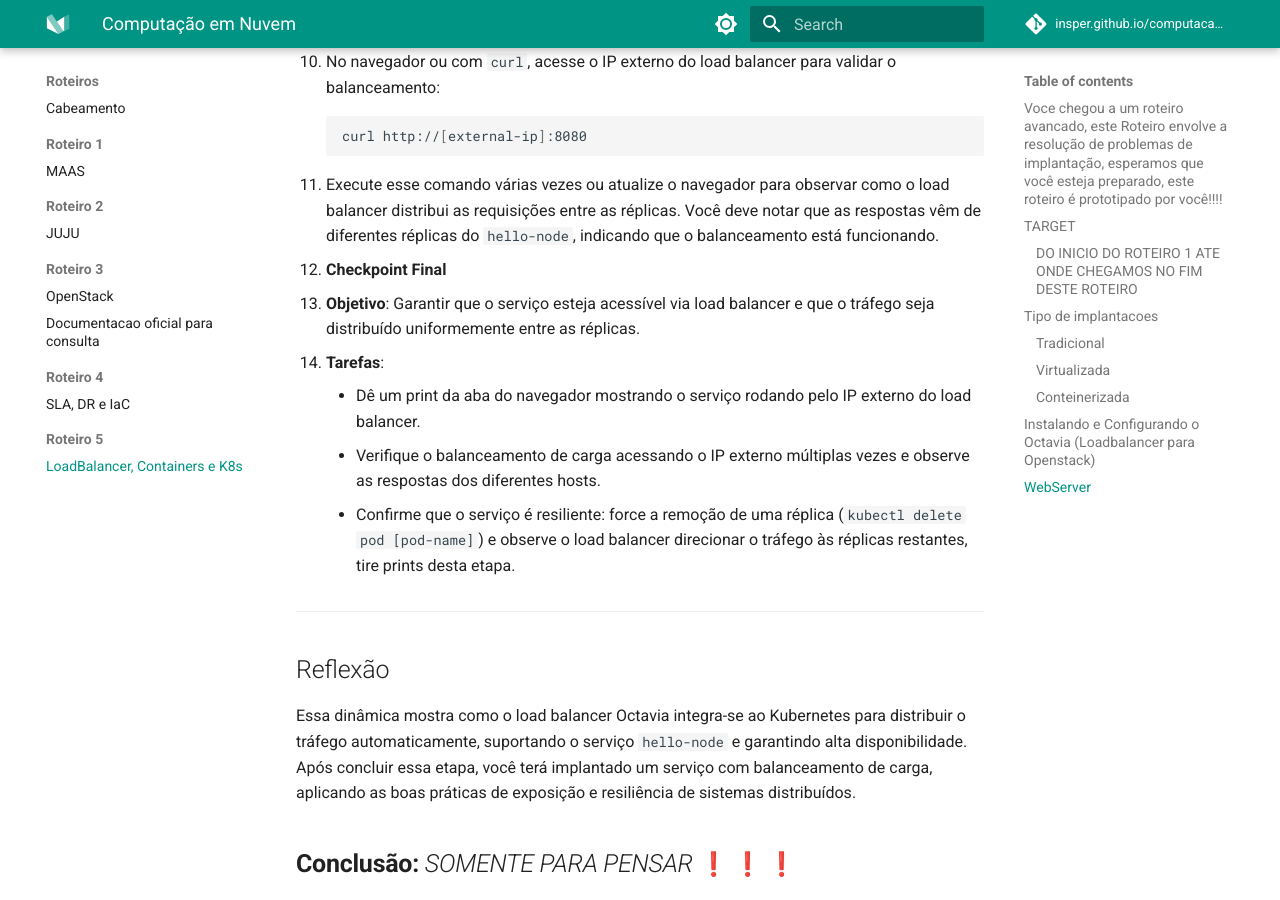
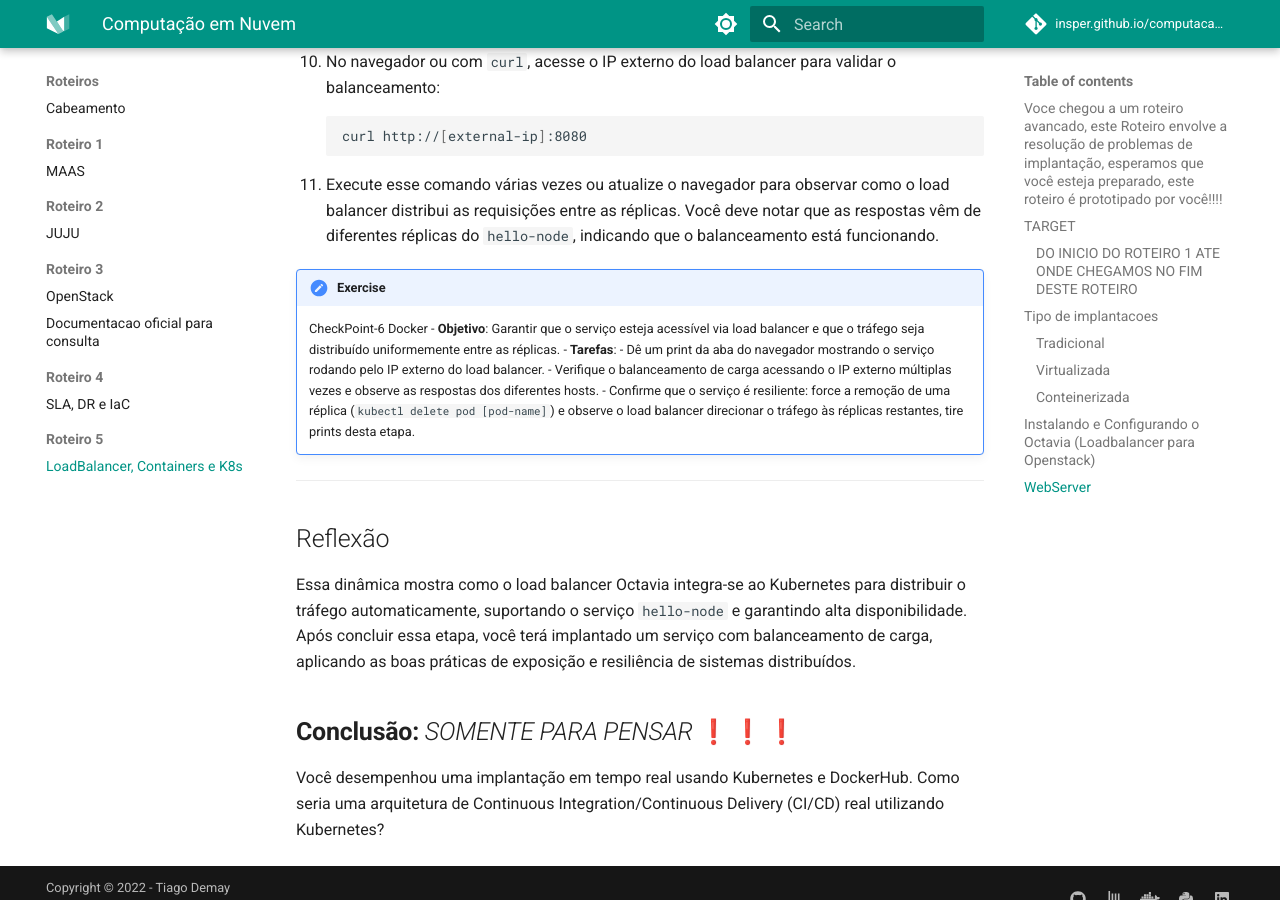
Before and after one commit to Insper/computacao-nuvem, an MkDocs documentation site: the page built from docs/roteiros/5.K8s.md, in a window 1280 px wide and 900 px high, scrolled down 10006 px. Built offline with MkDocs 1.6.1 and Material for MkDocs 9.7.7, drawn with Linux system fonts in a browser that asks for light colours; nearby versions of some CDN libraries; emoji names are drawn with the system emoji font; comment, search, counter and statistics services are not loaded.

Commit message:
check point mod

````diff
--- a/docs/roteiros/5.K8s.md
+++ b/docs/roteiros/5.K8s.md
@@ -380,12 +380,13 @@ Distribuir o tráfego de entrada entre as réplicas do serviço **hello-node** e
      ```
    - Execute esse comando várias vezes ou atualize o navegador para observar como o load balancer distribui as requisições entre as réplicas. Você deve notar que as respostas vêm de diferentes réplicas do `hello-node`, indicando que o balanceamento está funcionando.
 
-5. **Checkpoint Final**
-   - **Objetivo**: Garantir que o serviço esteja acessível via load balancer e que o tráfego seja distribuído uniformemente entre as réplicas.
-   - **Tarefas**:
-     - Dê um print da aba do navegador mostrando o serviço rodando pelo IP externo do load balancer.
-     - Verifique o balanceamento de carga acessando o IP externo múltiplas vezes e observe as respostas dos diferentes hosts.
-     - Confirme que o serviço é resiliente: force a remoção de uma réplica (`kubectl delete pod [pod-name]`) e observe o load balancer direcionar o tráfego às réplicas restantes, tire prints desta etapa.
+!!! exercise
+    CheckPoint-6 Docker
+    - **Objetivo**: Garantir que o serviço esteja acessível via load balancer e que o   tráfego seja distribuído uniformemente entre as réplicas.
+    - **Tarefas**:
+      - Dê um print da aba do navegador mostrando o serviço rodando pelo IP externo do load balancer.
+      - Verifique o balanceamento de carga acessando o IP externo múltiplas vezes e observe as respostas dos diferentes hosts.
+      - Confirme que o serviço é resiliente: force a remoção de uma réplica (`kubectl delete pod [pod-name]`) e observe o load balancer direcionar o tráfego às réplicas restantes, tire prints desta etapa.
 
 ---
 
````
